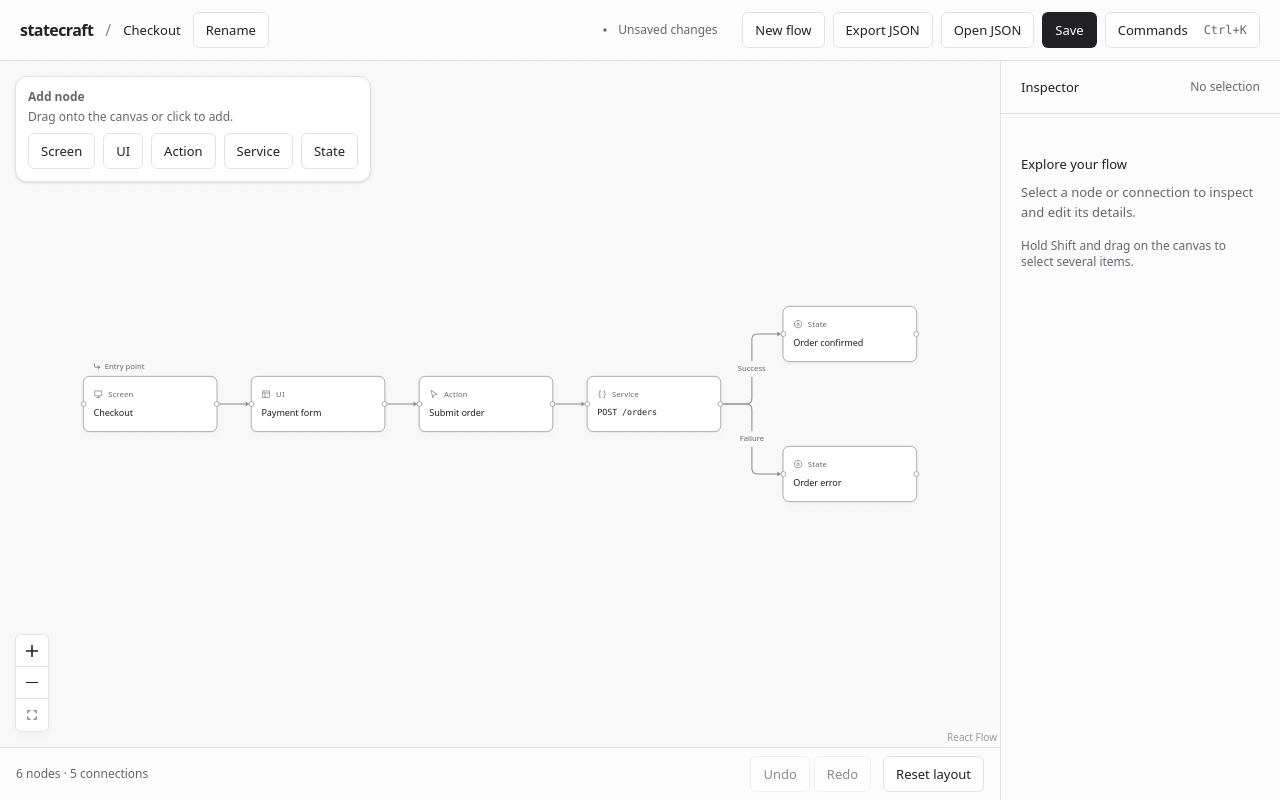
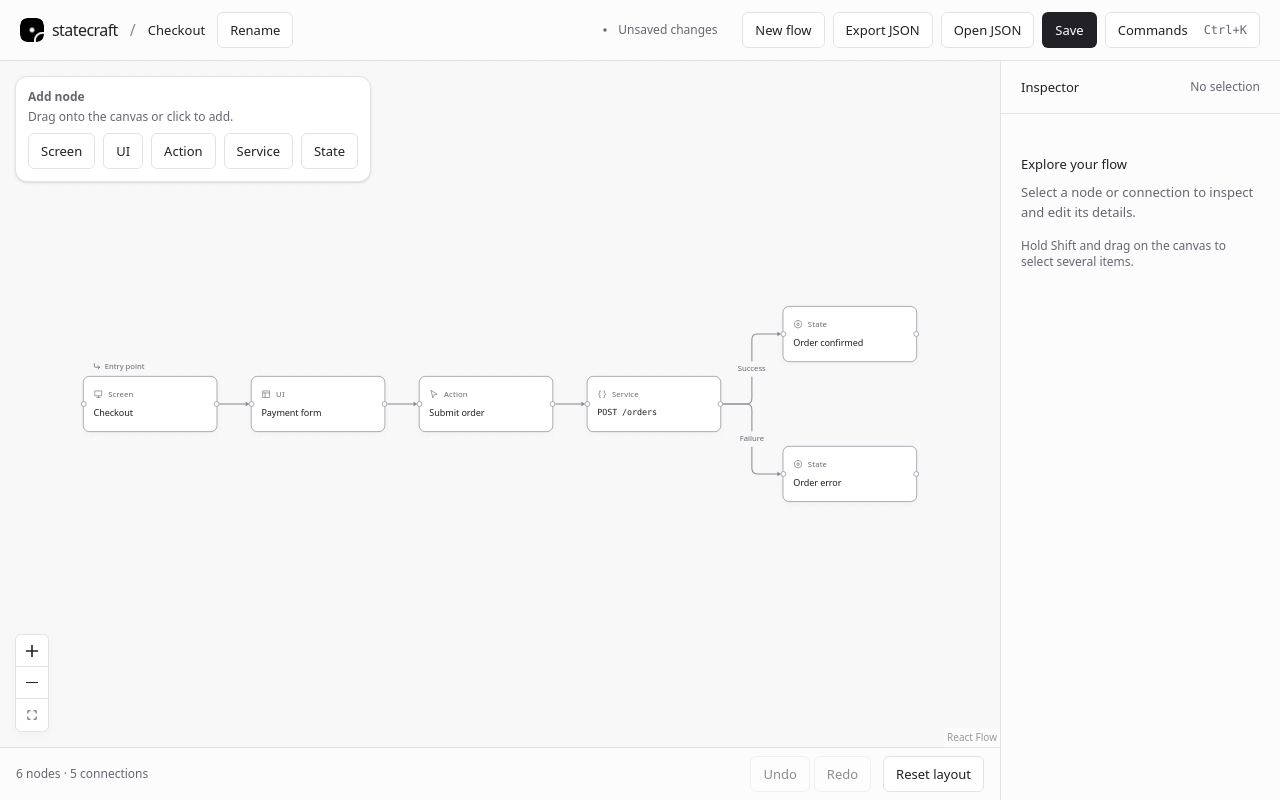
Before and after one commit to NicolasMilliard/statecraft, a React (Vite) app in the folder apps/web/: page / in a window 1280 px wide. Built offline with nearby package versions, Linux system fonts and the light colour scheme.

Commit message:
feat(web): add Statecraft logo and favicon with regular wordmark

```diff
--- a/apps/web/index.html
+++ b/apps/web/index.html
@@ -3,6 +3,7 @@
   <head>
     <meta charset="UTF-8" />
     <meta name="viewport" content="width=device-width, initial-scale=1.0" />
+    <link rel="icon" type="image/svg+xml" href="/src/assets/statecraft.svg" />
     <title>Statecraft</title>
   </head>
   <body>
--- a/apps/web/src/editor/EditorHeader.tsx
+++ b/apps/web/src/editor/EditorHeader.tsx
@@ -1,4 +1,5 @@
 import type { ReactNode, Ref } from 'react';
+import { StatecraftMark } from '../ui/StatecraftMark';
 import { CommandButton } from './CommandButton';
 import type { CommandRegistry, ShortcutPlatform } from './commands';
 import { EditorNotice } from './EditorNotice';
@@ -36,7 +37,10 @@ export function EditorHeader({
   return (
     <header className="flex min-w-0 flex-wrap items-center justify-between gap-x-6 gap-y-3 border-b border-border bg-chrome px-4 py-3 lg:px-5">
       <div className="flex min-w-0 flex-1 basis-80 items-center gap-3">
-        <p className="shrink-0 text-base font-semibold tracking-[-0.035em]">statecraft</p>
+        <p className="flex shrink-0 items-center gap-2 text-base font-normal tracking-[-0.035em]">
+          <StatecraftMark />
+          statecraft
+        </p>
         <span aria-hidden="true" className="text-border-strong">/</span>
         {nameEditor}
       </div>
--- a/apps/web/src/index.css
+++ b/apps/web/src/index.css
@@ -5,7 +5,8 @@
 
 @theme {
   --font-sans: 'Geist Variable', ui-sans-serif, system-ui, sans-serif;
-  --font-mono: 'Geist Mono Variable', ui-monospace, SFMono-Regular, Menlo, Monaco,
+  --font-mono:
+    'Geist Mono Variable', ui-monospace, SFMono-Regular, Menlo, Monaco,
     Consolas, 'Liberation Mono', 'Courier New', monospace;
 
   --color-canvas: #f8f8f8;
@@ -99,7 +100,11 @@
     --xy-background-pattern-color: var(--color-grid);
     --xy-connectionline-stroke: var(--color-brand-border);
     --xy-connectionline-stroke-width: 1.5;
-    --xy-selection-background-color: color-mix(in srgb, var(--color-brand) 6%, transparent);
+    --xy-selection-background-color: color-mix(
+      in srgb,
+      var(--color-brand) 6%,
+      transparent
+    );
     --xy-selection-border: 1px solid var(--color-brand-border);
     --xy-controls-button-background-color: var(--color-surface);
     --xy-controls-button-background-color-hover: var(--color-surface-hover);
@@ -326,6 +331,16 @@
   }
 
   @media (prefers-reduced-motion: no-preference) {
+    .statecraft-mark__line {
+      animation: statecraft-line-enter 480ms var(--motion-ease-out) both;
+    }
+
+    .statecraft-mark__dot {
+      transform-box: fill-box;
+      transform-origin: center;
+      animation: statecraft-dot-enter 360ms 180ms both;
+    }
+
     .ui-button:enabled:not([draggable='true']):not(:focus-visible)
       > .ui-button__content,
     .react-flow__controls-button:enabled:not(:focus-visible) > svg {
@@ -341,3 +356,30 @@
     }
   }
 }
+
+@keyframes statecraft-line-enter {
+  from {
+    transform: translate(34px, 34px);
+  }
+  to {
+    transform: translate(0, 0);
+  }
+}
+
+@keyframes statecraft-dot-enter {
+  0% {
+    transform: scale(0);
+    animation-timing-function: cubic-bezier(0.16, 1, 0.3, 1);
+  }
+  65% {
+    transform: scale(1.14);
+    animation-timing-function: ease-in-out;
+  }
+  85% {
+    transform: scale(0.97);
+    animation-timing-function: ease-out;
+  }
+  100% {
+    transform: scale(1);
+  }
+}
--- /dev/null
+++ b/apps/web/src/ui/StatecraftMark.tsx
@@ -0,0 +1,38 @@
+import { useId } from 'react';
+
+export function StatecraftMark() {
+  const clipId = useId();
+
+  return (
+    <svg
+      width={24}
+      height={24}
+      viewBox="0 0 80 80"
+      fill="none"
+      aria-hidden="true"
+      focusable="false"
+      className="shrink-0"
+    >
+      {/* Keep the resting geometry aligned with assets/statecraft.svg (favicon). */}
+      <g clipPath={`url(#${clipId})`}>
+        <rect width={80} height={80} rx={24} fill="black" />
+        <rect
+          className="statecraft-mark__line"
+          x={50}
+          y={50}
+          width={80}
+          height={80}
+          rx={24}
+          stroke="white"
+          strokeWidth={6}
+        />
+        <circle className="statecraft-mark__dot" cx={40} cy={40} r={8} fill="white" />
+      </g>
+      <defs>
+        <clipPath id={clipId}>
+          <rect width={80} height={80} rx={24} />
+        </clipPath>
+      </defs>
+    </svg>
+  );
+}
```
Also changed, not shown: apps/web/src/assets/statecraft.svg (added).
